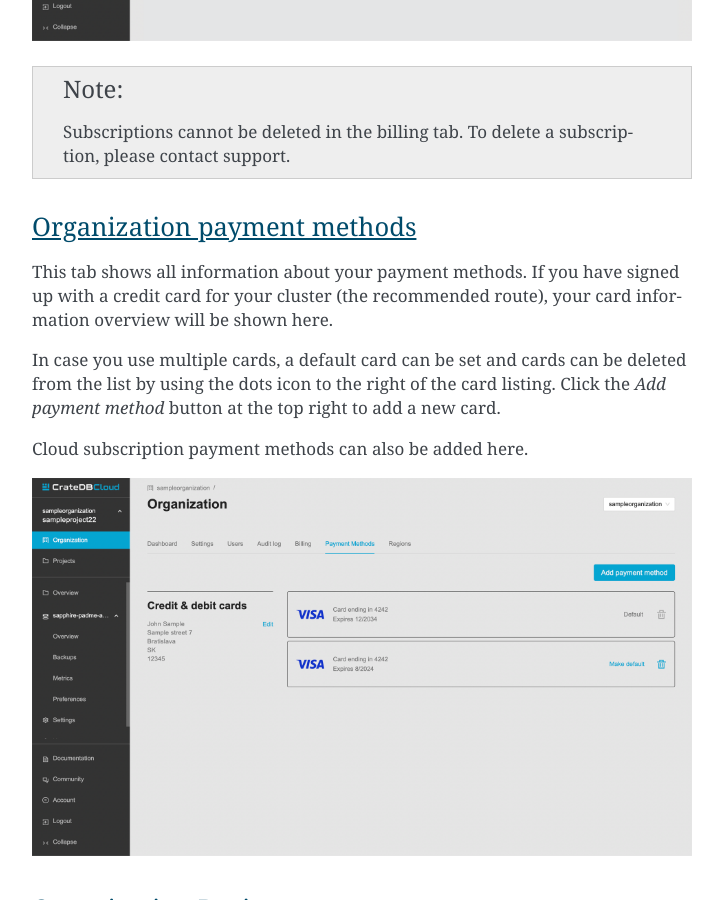
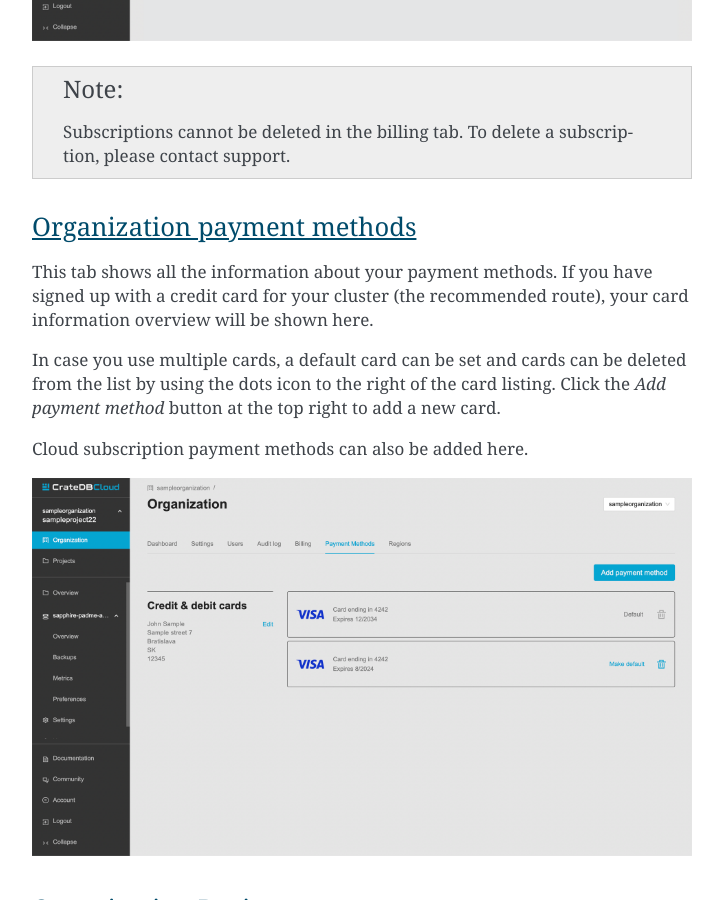
Before and after one commit to crate/cloud-reference, a Sphinx documentation site: the page built from docs/overview.rst, in a window 1280 px wide and 900 px high, scrolled down 5763 px. Shown: the whole window, without its empty margins (388-1111 px from the left). Built offline with Sphinx 7.4.7, drawn with Linux system fonts in a browser that asks for light colours.

Commit message:
Apply suggestions from code review
Co-authored-by: Lewis Nixon <lewcfn@gmail.com>

```diff
--- a/docs/billing.rst
+++ b/docs/billing.rst
@@ -54,7 +54,7 @@
 (when you only use a free offer, the billing info page will not be visible to
 you). There are several ways you can provide the necessary billing information:
 
-* You can add a new payment method even without deploying new cluster. Simply
+  You can add a new payment method even without deploying a new cluster. Simply
   navigate to the payment methods tab in the Organization section. You can then
   use this payment method when deploying a cluster later.
 * As part of deploying a cluster for a new organization. If you deploy a
--- a/docs/overview.rst
+++ b/docs/overview.rst
@@ -161,7 +161,7 @@
 Organization payment methods
 ----------------------------
 
-This tab shows all information about your payment methods. If you have signed
+This tab shows all the information about your payment methods. If you have signed
 up with a credit card for your cluster (the recommended route), your card
 information overview will be shown here.
 
```
